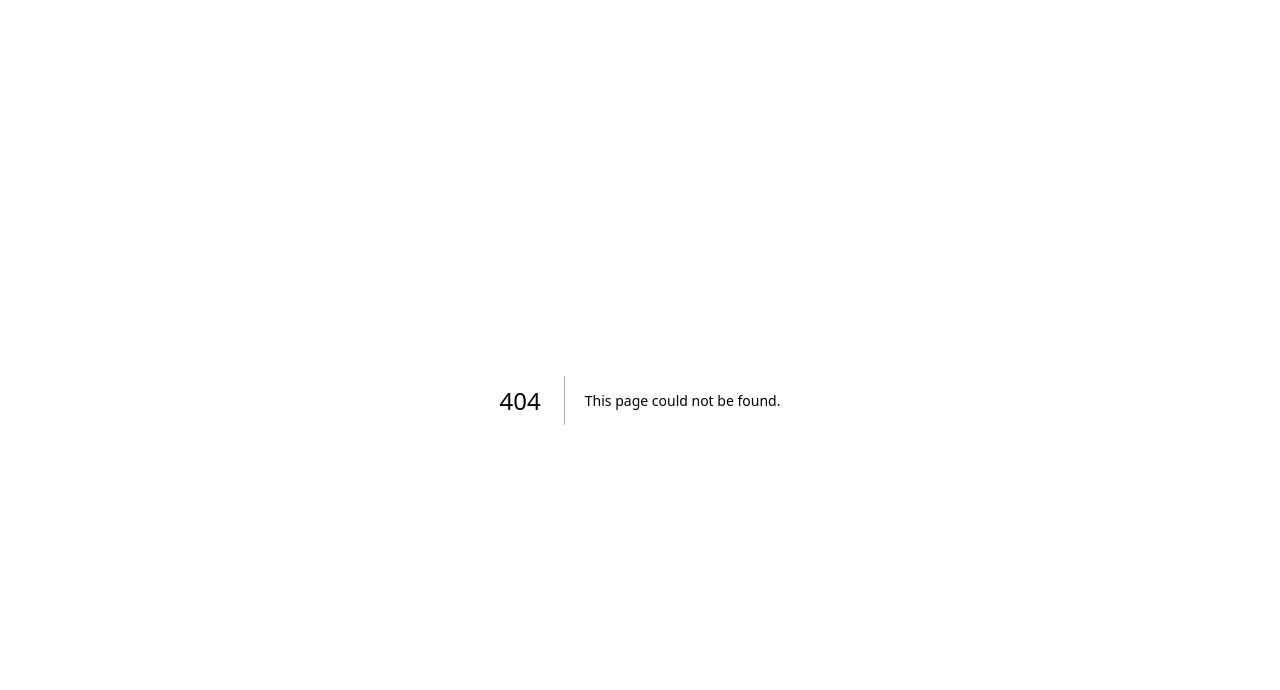
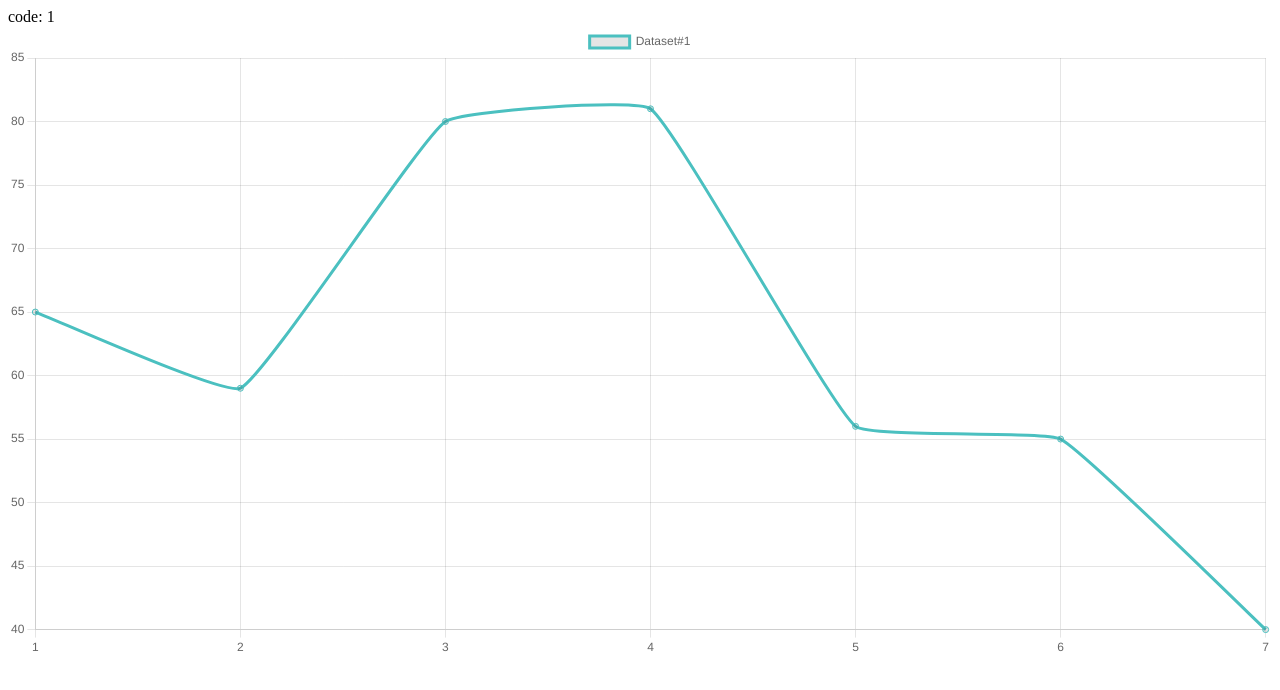
Before and after one commit to fteamkr/chartjs-nextjs-1, a Next.js app: page /c001/1 in a window 1280 px wide. Before the commit this address had no page. Shown: the top 690 px of the page. Built offline with nearby package versions, Linux system fonts and the light colour scheme.

Commit message:
차트 - 예시1 - page, component 초기 구성

```diff
--- /dev/null
+++ b/app/c001/[code]/C001.tsx
@@ -0,0 +1,27 @@
+"use client";
+
+import { useRef } from "react";
+import "chart.js/auto";
+import { Chart } from "react-chartjs-2";
+import type { Chart as ChartJS } from "chart.js";
+
+export default function C001() {
+  const chartRef = useRef<ChartJS>(null);
+
+  const chartType = "line"; // https://www.chartjs.org/docs/latest/charts/line.html
+
+  const chartData = {
+    labels: [1, 2, 3, 4, 5, 6, 7],
+    datasets: [
+      {
+        label: "Dataset#1",
+        data: [65, 59, 80, 81, 56, 55, 40],
+        fill: false,
+        borderColor: "rgb(75, 192, 192)",
+        tension: 0.1,
+      },
+    ],
+  };
+
+  return <Chart ref={chartRef} type={chartType} data={chartData} />;
+}
--- /dev/null
+++ b/app/c001/[code]/page.tsx
@@ -0,0 +1,14 @@
+import C001 from "./C001";
+
+export default function Page({
+  params,
+}: {
+  readonly params: { readonly code: string };
+}) {
+  return (
+    <>
+      <div>code: {params.code}</div>
+      <C001></C001>
+    </>
+  );
+}
```
